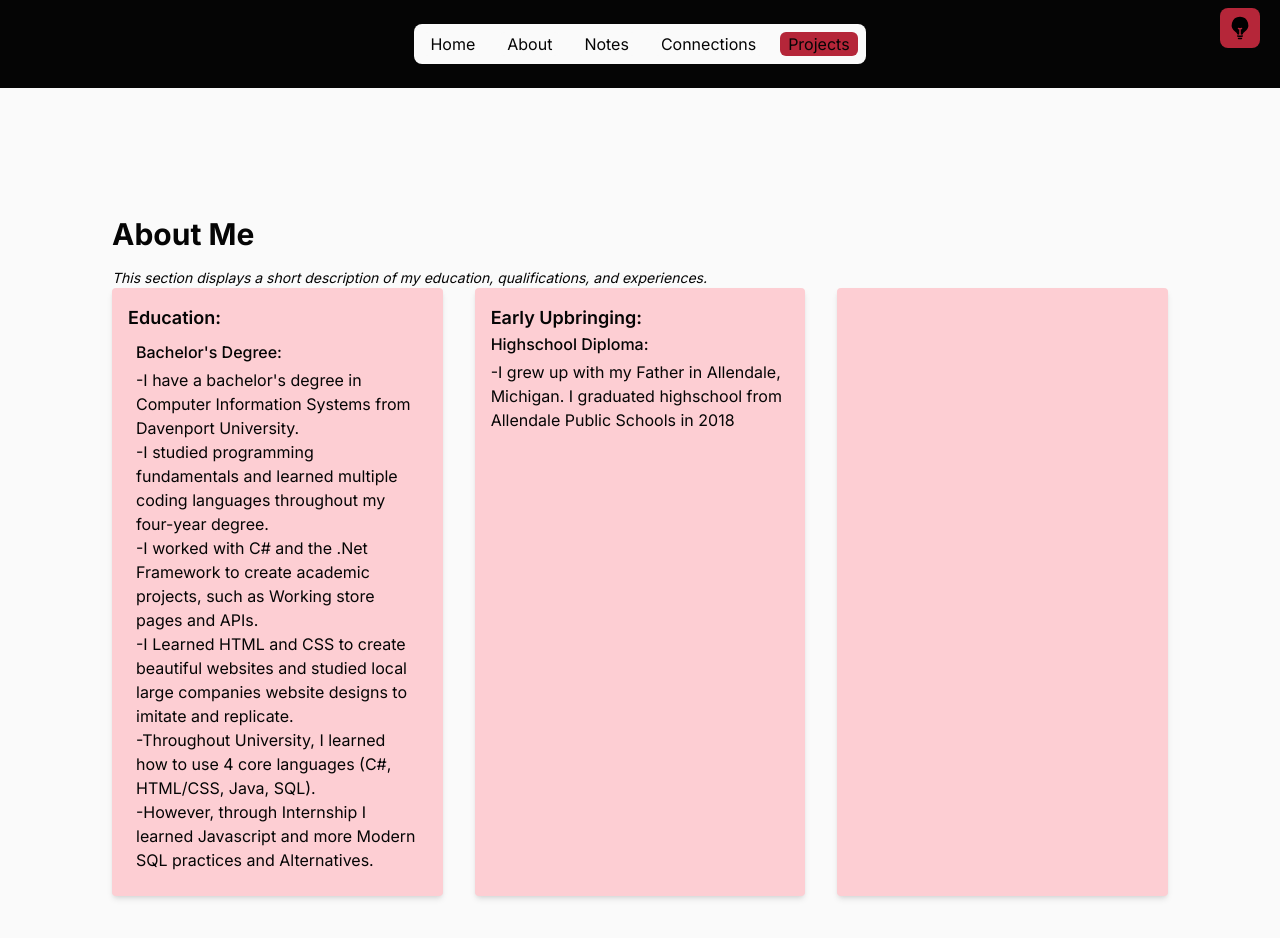
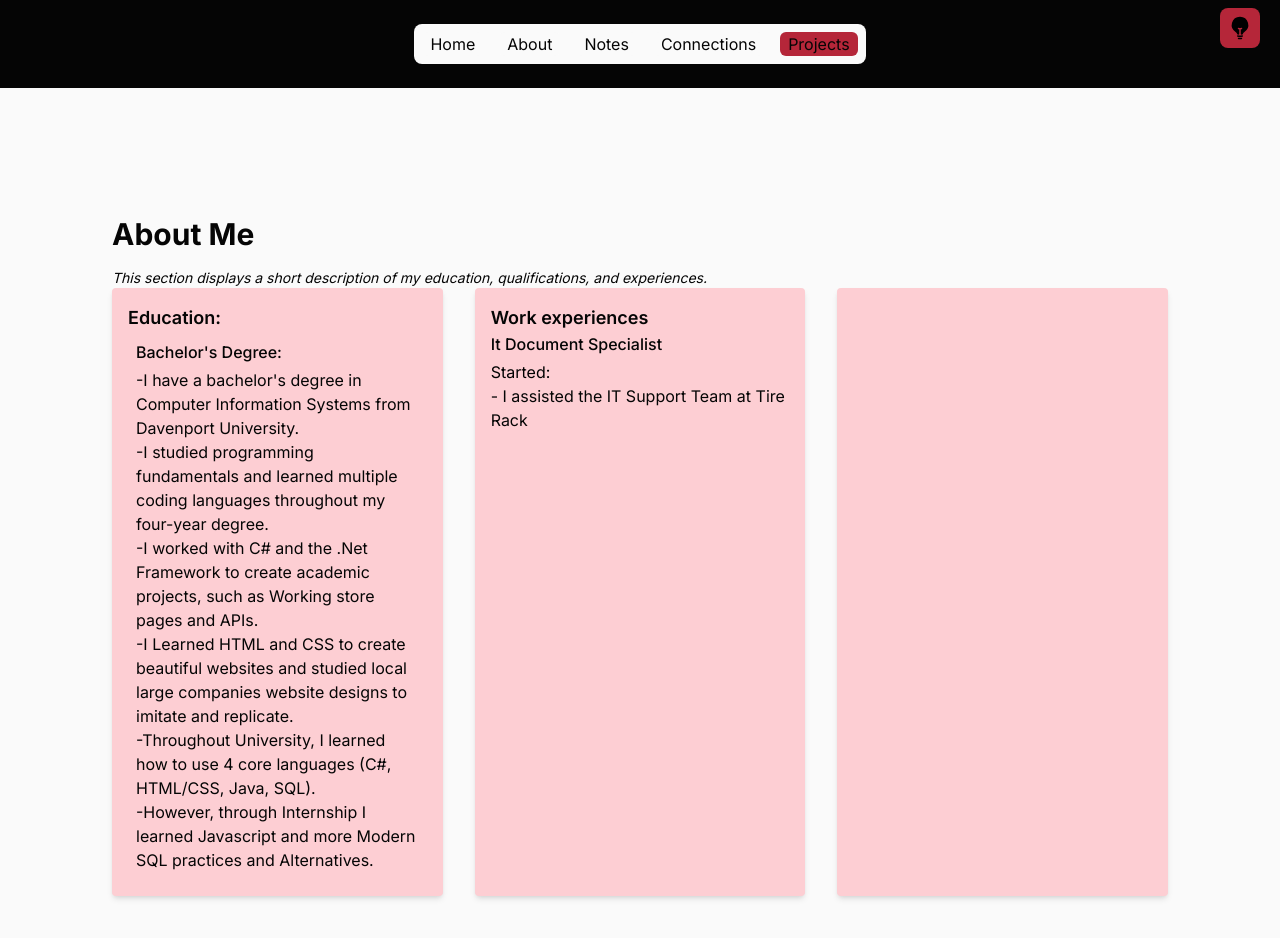
Before and after one commit to crossant123/portfolio-website, a Next.js app: page /about in a window 1280 px wide. Shown: the top 938 px of the page. Built offline with nearby package versions, Linux system fonts and the light colour scheme.

Commit message:
Removed Image stopping deploy

```diff
--- a/app/about/page.js
+++ b/app/about/page.js
@@ -15,8 +15,7 @@ function about() {
           {/* Project 1 */}
           <div
             className="bg-secondary dark:bg-darksecondary rounded shadow-md p-4"
-						id="timeline-container"
-					>
+            id="timeline-container">
             <div id="timeline-header">
               {/* Think into adding icon next to header */}
               <h2 className=" text-lg font-semibold text-text dark:text-darktext">
@@ -54,23 +53,22 @@ function about() {
           {/* Project 2 */}
           <div
             className="bg-secondary dark:bg-darksecondary rounded shadow-md p-4"
-						id="timeline-container"
-					>
+            id="timeline-container">
             <div id="timeline-header">
               {/* Think into adding icon next to header */}
               <h2 className=" text-lg font-semibold text-text dark:text-darktext">
-								Early Upbringing:
+                Work experiences
               </h2>
               {/* Add date */}
             </div>
             <div className=" mb-2" id="timeline-content">
               {/* Add seperator details / design overarching timeline dots */}
               <h3 className=" text-md font-medium mb-1 text-text dark:text-darktext">
-								Highschool Diploma:
+                It Document Specialist
               </h3>
+              <p>Started: </p>
               <p className="text-text dark:text-darktext">
-								-I grew up with my Father in Allendale, Michigan. I graduated
-								highschool from Allendale Public Schools in 2018
+                - I assisted the IT Support Team at Tire Rack
               </p>
             </div>
           </div>
@@ -78,8 +76,7 @@ function about() {
           {/* Project 3 */}
           <div
             className="bg-secondary dark:bg-darksecondary rounded shadow-md p-4"
-						id="timeline-container"
-					>
+            id="timeline-container">
             <div id="timeline-header">
               {/* Think into adding icon next to header */}
               <h2 className=" text-2x1 font-semibold mb-4 text-black dark:text-gray-400"></h2>
--- a/app/layout.js
+++ b/app/layout.js
@@ -15,11 +15,14 @@ export default function RootLayout({ children }) {
 		<html lang="en" className="light" style={{ colorScheme: "light" }}>
 			<body className={inter.className} suppressHydrationWarning={true}>
 				<Providers>
-					<header className="py-6 bg-text dark:bg-darkaccent">
+				<header className="py-6 bg-text dark:bg-darkaccent">
 						<Navbar />
+						{/* Header contains components displayed above the main body of the site*/}
 					</header>
 					<main>{children}</main>
-					<footer></footer>
+					<footer>
+						{/* Eventually create footer for increased navigation and TOS, ect. */}
+					</footer>
 				</Providers>
 			</body>
 		</html>
--- a/app/page.js
+++ b/app/page.js
@@ -34,7 +34,7 @@ export default function Home() {
           {/* Project 2 */}
           <div id="project-2">
             <div className="bg-secondary dark:bg-darksecondary rounded shadow-md p-4">
-							<h2 className="text-xl font-bold mb-2 dark:text-darktext">
+              <h2 className="text-xl font-bold mb-2 text-text dark:text-darktext">
                 Project 2
               </h2>
               <p className="text-text dark:text-darktext">
@@ -53,7 +53,7 @@ export default function Home() {
           {/* Project 3 */}
           <div id="project-3">
             <div className="bg-secondary dark:bg-darksecondary rounded shadow-md p-4">
-							<h2 className="text-xl font-bold mb-2 dark:text-darktext">
+              <h2 className="text-xl font-bold mb-2 text-text dark:text-darktext">
                 Project 3
               </h2>
               <p className="text-text dark:text-darktext">
```
Lines whose indentation alone changed are shown as unchanged.
